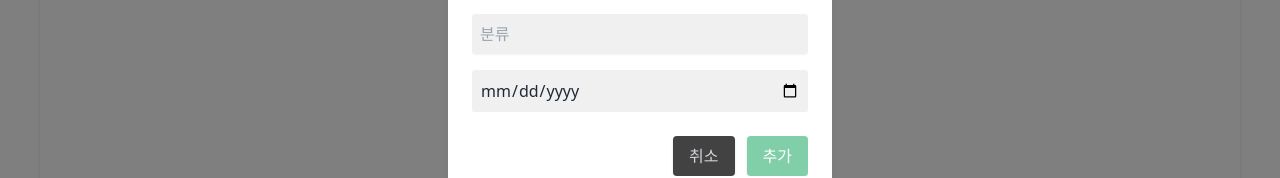
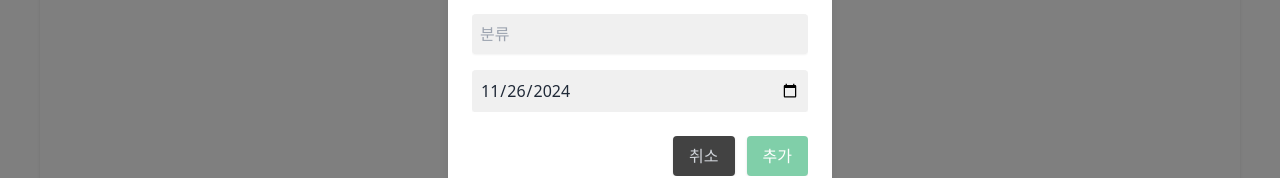
Before and after one commit to Lumire-ee/budget_book, a React (Create React App) app: page / in a window 1280 px wide. Both pictures are taken after a click on the button 1228 px from the left and 748 px from the top of the page. Shown: the part 411-589 px from the top of the page. Built offline with nearby package versions, Linux system fonts and the light colour scheme.

Commit message:
refactor: setFormData 초기 상태 설정 및 상태 업데이트 로직 수정

```diff
--- a/src/components/Modal.js
+++ b/src/components/Modal.js
@@ -2,7 +2,7 @@ import React, { useState } from "react";
 import { HandCoins, TrendingDown } from "lucide-react";
 
 export default function Modal({ onAddTransaction, onClose }) {
-  const initailFormData = {
+  const initialFormData = {
     title: "",
     amount: "",
     category: "",
@@ -10,7 +10,7 @@ export default function Modal({ onAddTransaction, onClose }) {
   };
 
   const [transactionType, setTransactionType] = useState("income");
-  const [formData, setFormData] = useState({ initailFormData });
+  const [formData, setFormData] = useState(initialFormData);
 
   const handleInputChange = (e) => {
     const { name, value } = e.target;
@@ -45,7 +45,7 @@ export default function Modal({ onAddTransaction, onClose }) {
 
     onAddTransaction({ ...formData, amount, type: transactionType });
     onClose();
-    setFormData({ initailFormData });
+    setFormData(initialFormData);
     setTransactionType("income");
   };
 
```
